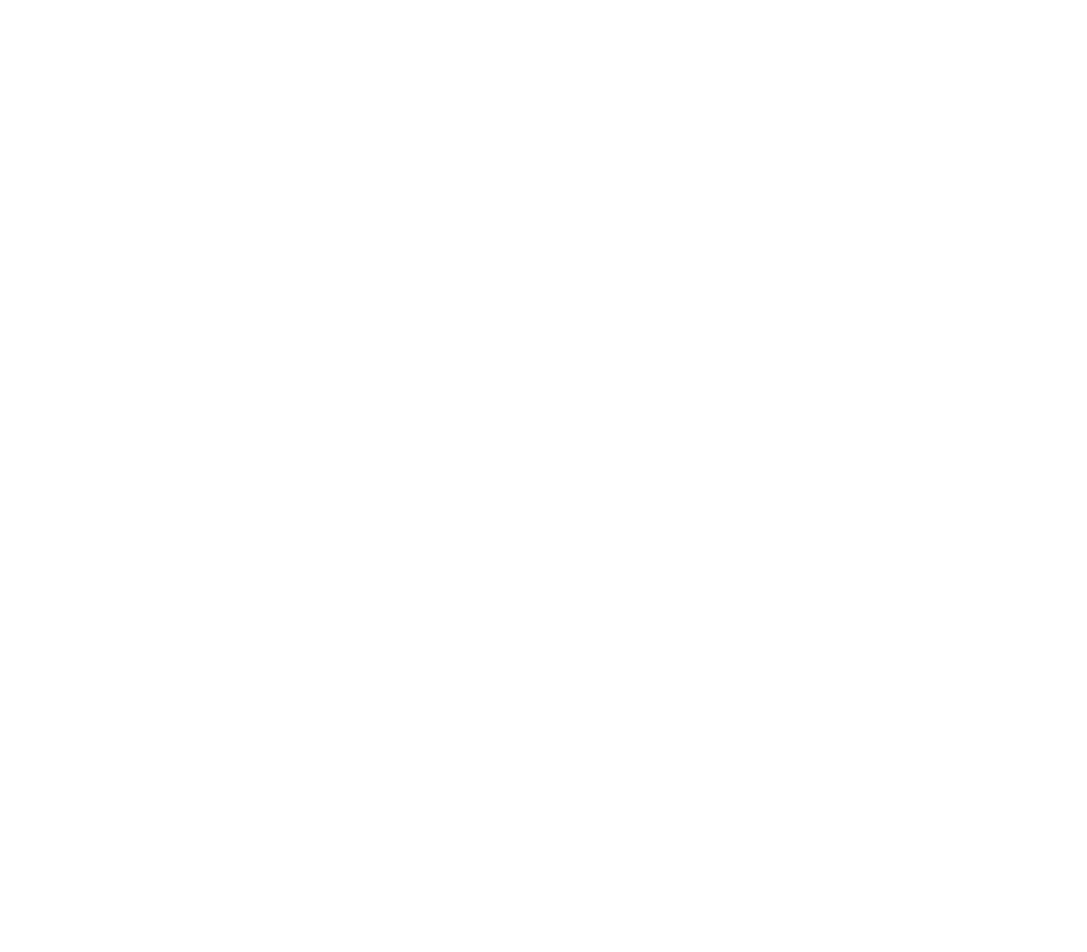
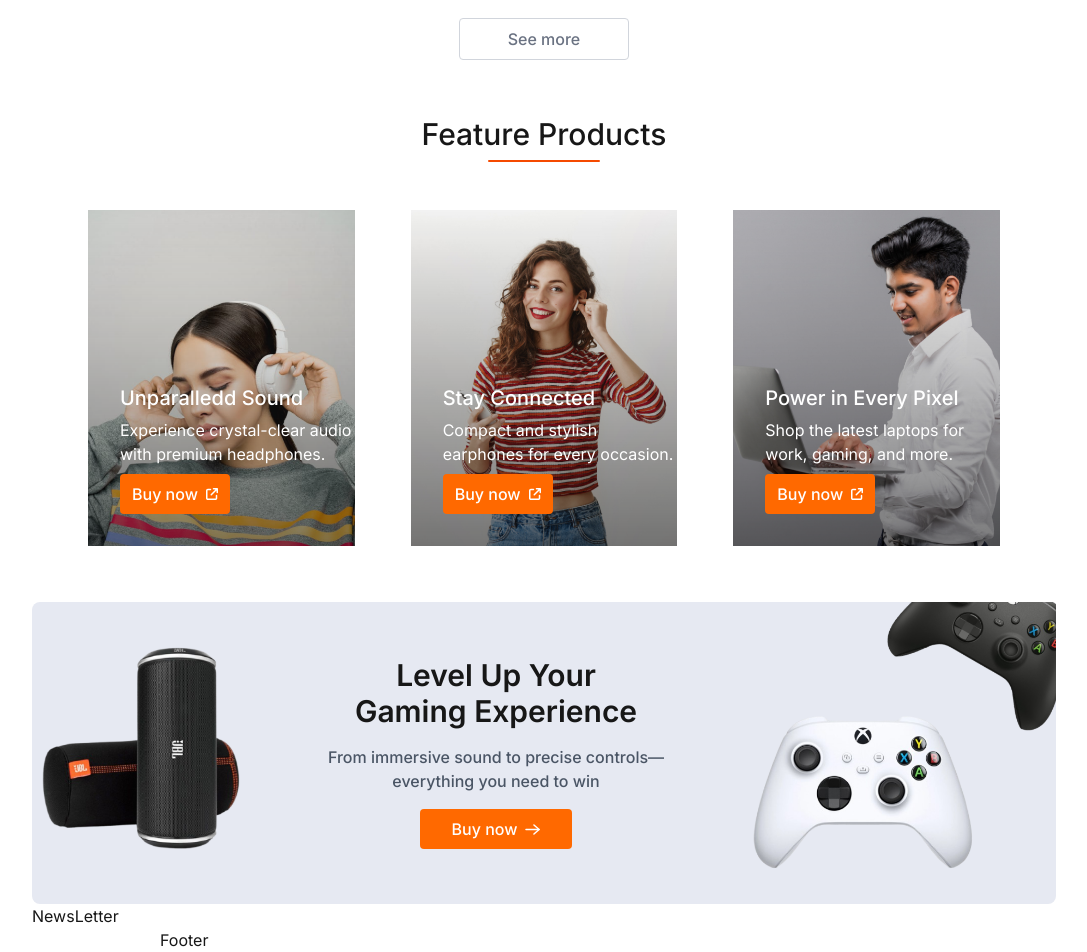
Before and after one commit to ChamreunVira/ecommerce-web, a Next.js app: page / in a window 1280 px wide. Shown: the part 1180-2132 px from the top of the page, without its empty margins (96-1183 px from the left). Before the commit the page ends 1198 px from the top, so only its background shows below. Built offline with nearby package versions, Linux system fonts and the light colour scheme.

Commit message:
feat banner

```diff
--- a/app/all-product/page.tsx
+++ b/app/all-product/page.tsx
@@ -1,20 +1,29 @@
 "use client";
-import ProductCard from '@/components/ProductCard';
+import Footer from '@/components/Footer'
+import Navbar from '@/components/Navbar'
+import ProductCard from '@/components/ProductCard'
 import { useAppContext } from '@/context/AppContext'
-import { Product } from '@/types/product';
+import { Product } from '@/types/product'
 import React from 'react'
 
 const AllProduct = () => {
 
-    const { products } = useAppContext();
+  const {products} = useAppContext();
 
   return (
-    <div className='flex flex-col items-center pt-14'>
-        <p className='2xl font-medium text-left w-full'>Popular products</p>
+    <>
+      <Navbar/>
+      <div className='px-6 md:px-16 lg:px-32 flex flex-col items-start'>
+        <div className='flex flex-col items-end pt-12'>
+          <h5 className='text-2xl font-medium'>All products</h5>
+          <div className='w-16 h-0.5 bg-orange-600 rounded-full'></div>
+        </div>
         <div className='w-full grid grid-cols-2 md:grid-cols-3 lg:grid-cols-4 xl:grid-cols-5 flex-col items-center gap-6 mt-6 pb-14'>
             {products?.map((product: Product , i: number) => (<ProductCard key={i} product={product}/>))}
         </div>
-    </div>
+      </div>
+      <Footer/>
+    </>
   )
 }
 
--- a/app/page.tsx
+++ b/app/page.tsx
@@ -1,6 +1,10 @@
 import HeaderSlider from "@/components/HeaderSlider"
 import Navbar from "@/components/Navbar"
-import AllProduct from "./all-product/page"
+import HomeProduct from "@/components/HomeProduct"
+import Footer from "@/components/Footer"
+import FeatureProduct from "@/components/FeatureProduct"
+import Banner from "@/components/Banner"
+import NewsLetter from "@/components/NewsLetter"
 
 const page = () => {
   return (
@@ -8,7 +12,11 @@
       <Navbar/>
       <main className="app-container">
         <HeaderSlider/>
-        <AllProduct/>
+        <HomeProduct/>
+        <FeatureProduct/>
+        <Banner/>
+        <NewsLetter/>
+        <Footer/>
       </main>
     </>
   )
--- /dev/null
+++ b/components/Banner.tsx
@@ -0,0 +1,39 @@
+import { assets } from '@/assets/assets'
+import Image from 'next/image'
+import React from 'react'
+
+const Banner = () => {
+  return (
+    <div className='mt-14'>
+        <div className='relative flex justify-between items-center bg-[#E6E9F2] rounded-lg'>
+            <div>
+                <Image
+                    className='max-w-56'
+                    src={assets.jbl_soundbox_image}
+                    alt='jbl'
+                />
+            </div>
+
+            <div className='flex flex-1 flex-col items-center text-center px-4 space-y-4'>
+                <h2 className='text-2xl md:text-3xl max-w-72.5 font-semibold'>Level Up Your Gaming Experience</h2>
+                <p className='max-w-85.75 font-medium text-gray-600'>From immersive sound to precise controls—everything you need to win</p>
+                <button className='px-8 py-2 flex items-center gap-2 text-white font-medium rounded-sm bg-orange-500 cursor-pointer'>Buy now
+                    <Image
+                        src={assets.arrow_icon_white}
+                        alt='arrow-icon'
+                    />
+                </button>
+            </div>
+            <div>
+                 <Image
+                    className='max-w-80'
+                    src={assets.md_controller_image}
+                    alt='md-controller'
+                />
+            </div>
+        </div>
+    </div>
+  )
+}
+
+export default Banner
--- /dev/null
+++ b/components/FeatureProduct.tsx
@@ -0,0 +1,68 @@
+import { assets } from '@/assets/assets';
+import Image from 'next/image';
+import React from 'react'
+
+type FeatureProduct = {
+    id: number;
+    image: any;
+    title: string;
+    description: string
+}
+
+const FeatureProduct = () => {
+
+    const product: FeatureProduct[] = [
+        {
+            id: 1,
+            image: assets.girl_with_headphone_image,
+            title: "Unparalledd Sound",
+            description: "Experience crystal-clear audio with premium headphones."
+        },
+        {
+            id: 2,
+            image: assets.girl_with_earphone_image,
+            title: "Stay Connected",
+            description: "Compact and stylish earphones for every occasion."
+        },
+        {
+            id: 3,
+            image: assets.boy_with_laptop_image,
+            title: "Power in Every Pixel",
+            description: "Shop the latest laptops for work, gaming, and more."
+        }
+    ]
+
+  return (
+    <div className='mt-14'>
+        <div className='flex flex-col items-center'>
+            <p className='text-3xl font-medium'>Feature Products</p>
+            <div className='rounded-full w-28 h-0.5 bg-orange-600 mt-2'></div>
+        </div>
+
+        <div className='grid grid-cols-1 sm:grid-cols-2 lg:grid-cols-3 gap-8 lg:gap-14 mt-12 md:px-14 px-4'>
+            {product.map(({image , title , description} , i) => (
+                <div key={i} className='relative group'>
+                    <Image
+                        className='group-hover:brightness-75 transition object-cover w-full h-auto'
+                        src={image}
+                        alt={title}
+                    />
+                    <div className='group-hover:-translate-y-4 transition-transform duration-300 absolute bottom-8 left-8'>
+                        <p className='text-white text-xl font-medium leading-loose'>{title}</p>
+                        <p className='text-white'>{description}</p>
+                        <button className='mt-2 cursor-pointer flex items-center gap-2 font-medium text-white rounded-sm bg-orange-500 px-3 py-2'>
+                            Buy now
+                            <Image
+                            className='w-3 h-3 group-hover:-translate-y-1 transition-transform duration-300'
+                            src={assets.redirect_icon}
+                            alt='redirect_icon'
+                            />
+                        </button>
+                    </div>
+                </div>))}
+        </div>
+    </div>
+  )
+}
+
+export default FeatureProduct
--- /dev/null
+++ b/components/Footer.tsx
@@ -0,0 +1,9 @@
+import React from 'react'
+
+const Footer = () => {
+  return (
+    <div className='px-6 md:px-16 lg:px-32 overflow-x-hidden'>Footer</div>
+  )
+}
+
+export default Footer
--- /dev/null
+++ b/components/HomeProduct.tsx
@@ -0,0 +1,24 @@
+"use client";
+import ProductCard from '@/components/ProductCard';
+import { useAppContext } from '@/context/AppContext'
+import { Product } from '@/types/product';
+import React from 'react'
+
+const HomeProduct = () => {
+
+    const { products , router } = useAppContext();
+
+  return (
+    <div className='flex flex-col items-center pt-14'>
+        <p className='2xl font-medium text-left w-full'>Popular products</p>
+        <div className='w-full grid grid-cols-2 md:grid-cols-3 lg:grid-cols-4 xl:grid-cols-5 flex-col items-center gap-6 mt-6 pb-14'>
+            {products?.map((product: Product , i: number) => (<ProductCard key={i} product={product}/>))}
+        </div>
+        <button
+        onClick={() => {router.push("/all-product")}}
+        className='rounded-sm cursor-pointer border border-gray-300 px-12 py-2 text-gray-500 hover:bg-gray-50 font-medium'>See more</button>
+    </div>
+  )
+}
+
+export default HomeProduct
--- a/components/Navbar.tsx
+++ b/components/Navbar.tsx
@@ -5,7 +5,7 @@
 
 const navItems: Array<{path: string, label: string}> = [
     {
-        path: "/home",
+        path: "/",
         label: "Home"
     },
     {
@@ -13,11 +13,11 @@
         label: "Shop"
     },
     {
-        path: "/about",
+        path: "/",
         label: "About Us"
     },
     {
-        path: "/contact",
+        path: "/",
         label: "Contact"
     }
 ]
@@ -32,9 +32,9 @@
         </div>
 
         {/* nav items */}
-        <nav className='flex items-center gap-4'>
+        <nav className='max-w-lg flex items-center gap-4'>
             {navItems.map((item , i) => (
-                <Link key={i} href={item.path} className='text-base px-2.5 py-0.5 hover:text-gray-900 transition-colors'>{item.label}</Link>
+                <Link key={i} href={item.path} className='text-[0.85rem] font-medium px-2.5 py-0.5 hover:text-gray-900 transition-colors'>{item.label}</Link>
             ))}
         </nav>
 
--- /dev/null
+++ b/components/NewsLetter.tsx
@@ -0,0 +1,9 @@
+import React from 'react'
+
+const NewsLetter = () => {
+  return (
+    <div>NewsLetter</div>
+  )
+}
+
+export default NewsLetter
--- a/components/ProductCard.tsx
+++ b/components/ProductCard.tsx
@@ -1,5 +1,5 @@
 import { Product } from '@/types/product'
-import { Star } from 'lucide-react'
+import { Heart, Star } from 'lucide-react'
 import Image from 'next/image'
 import React, { useEffect } from 'react'
 
@@ -9,6 +9,9 @@
     } , [product])
   return (
     <div className='relative max-w-50'>
+        <div className='absolute right-2 top-2 z-1 p-1.5 bg-white shadow-sm rounded-full group'>
+            <Heart className='w-4 h-4 text-gray-600 group-hover:text-rose-500 cursor-pointer'/>
+        </div>
         <div className='bg-gray-500/10 rounded-md group'>
             <Image
                 className='cover group-hover:scale-110 transition-transform duration-300'
```
